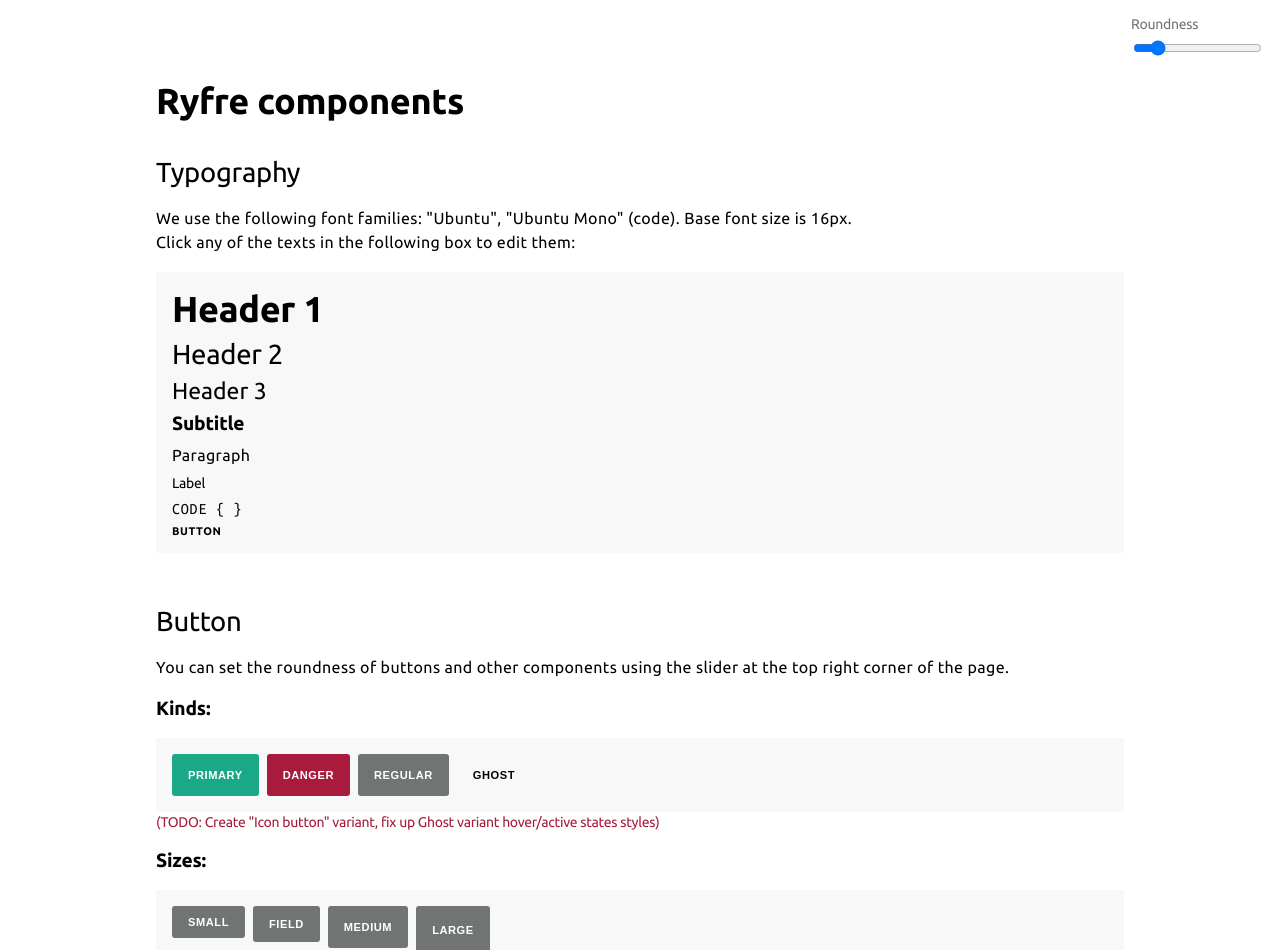
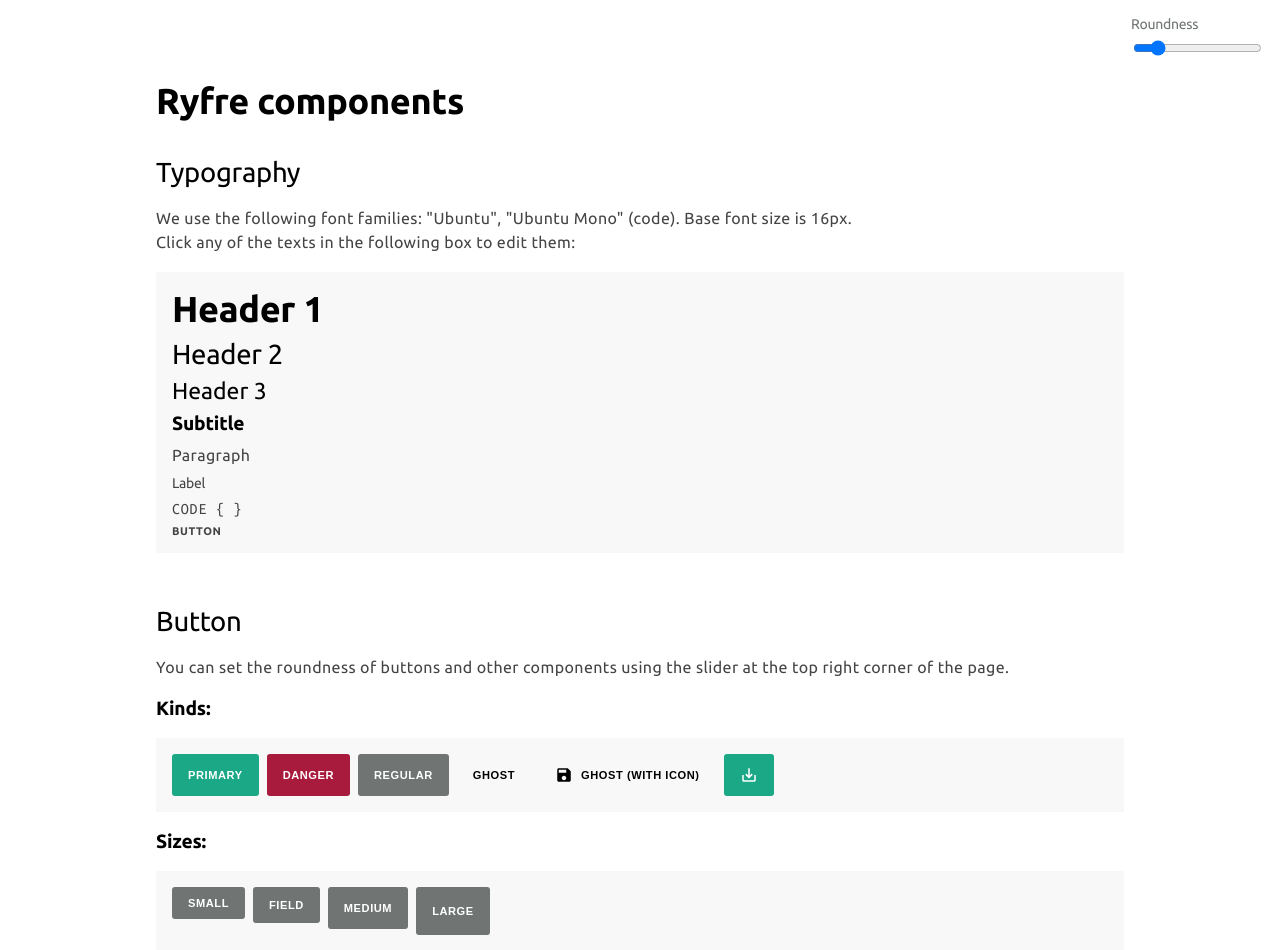
Before and after one commit to ryfylke-react-as/design, a React (Create React App) app: page / in a window 1280 px wide. Shown: the top 950 px of the page. Built offline with nearby package versions, Linux system fonts and the light colour scheme.

Commit message:
feat: Icon button

```diff
--- a/package.json
+++ b/package.json
@@ -3,6 +3,9 @@
   "version": "0.1.0",
   "private": true,
   "dependencies": {
+    "@material-ui/core": "^4.9.10",
+    "@material-ui/icons": "4.9.1",
+    "@material-ui/lab": "^4.0.0-alpha.49",
     "@testing-library/jest-dom": "^5.16.4",
     "@testing-library/react": "^13.2.0",
     "@testing-library/user-event": "^13.5.0",
--- a/public/index.html
+++ b/public/index.html
@@ -3,31 +3,26 @@
   <head>
     <meta charset="utf-8" />
     <link rel="icon" href="%PUBLIC_URL%/favicon.ico" />
-    <meta name="viewport" content="width=device-width, initial-scale=1" />
+    <meta
+      name="viewport"
+      content="width=device-width, initial-scale=1"
+    />
     <meta name="theme-color" content="#000000" />
     <meta
       name="description"
       content="Web site created using create-react-app"
     />
-    <link rel="apple-touch-icon" href="%PUBLIC_URL%/logo192.png" />
-    <!--
-      manifest.json provides metadata used when your web app is installed on a
-      user's mobile device or desktop. See https://developers.google.com/web/fundamentals/web-app-manifest/
-    -->
+    <link
+      rel="apple-touch-icon"
+      href="%PUBLIC_URL%/logo192.png"
+    />
     <link rel="manifest" href="%PUBLIC_URL%/manifest.json" />
-    <!--
-      Notice the use of %PUBLIC_URL% in the tags above.
-      It will be replaced with the URL of the `public` folder during the build.
-      Only files inside the `public` folder can be referenced from the HTML.
-
-      Unlike "/favicon.ico" or "favicon.ico", "%PUBLIC_URL%/favicon.ico" will
-      work correctly both with client-side routing and a non-root public URL.
-      Learn how to configure a non-root public URL by running `npm run build`.
-    -->
-    <title>React App</title>
+    <title>Ryfyre Components</title>
   </head>
   <body>
-    <noscript>You need to enable JavaScript to run this app.</noscript>
+    <noscript
+      >You need to enable JavaScript to run this app.</noscript
+    >
     <div id="root"></div>
     <!--
       This HTML file is a template.
--- a/src/App.tsx
+++ b/src/App.tsx
@@ -1,4 +1,10 @@
-import { CSSProperties, ElementType, useState } from "react";
+import { Save, SaveAlt } from "@material-ui/icons";
+import {
+  CSSProperties,
+  ElementType,
+  ReactNode,
+  useState,
+} from "react";
 import styled from "styled-components";
 import { Button } from "./components/Button";
 import { FormGroup } from "./components/FormGroup";
@@ -31,6 +37,7 @@ function App() {
   const buttonKinds: Array<{
     kind: ButtonKind;
     text: string;
+    icon?: ReactNode;
   }> = [
     {
       kind: "primary",
@@ -47,6 +54,16 @@ function App() {
     {
       kind: "ghost",
       text: "Ghost",
+    },
+    {
+      kind: "ghost",
+      text: "Ghost (with icon)",
+      icon: <Save />,
+    },
+    {
+      kind: "primary",
+      text: "",
+      icon: <SaveAlt />,
     },
   ];
 
@@ -151,17 +168,11 @@ function App() {
       </Typography>
       <HorizontalDivide style={{ background: "var(--c-ui-01)" }}>
         {buttonKinds.map((item) => (
-          <Button kind={item.kind}>{item.text}</Button>
+          <Button kind={item.kind} icon={item?.icon}>
+            {item.text}
+          </Button>
         ))}
       </HorizontalDivide>
-      <Typography
-        as="p"
-        kind="label"
-        props={{ style: { color: "var(--c-danger)" } }}
-      >
-        (TODO: Create "Icon button" variant, fix up Ghost variant
-        hover/active states styles)
-      </Typography>
       <Typography as="h3" kind="sub">
         Sizes:
       </Typography>
@@ -170,6 +181,11 @@ function App() {
           <Button size={item.size}>{item.text}</Button>
         ))}
       </HorizontalDivide>
+      <Typography as="p" kind="label">
+        <strong>NOTE</strong>: Padding is equal on all sizes, but
+        height is different and inner content is always
+        vertically centered.
+      </Typography>
       <hr />
       <Typography
         as="h2"
@@ -203,6 +219,7 @@ const HorizontalDivide = styled.div`
   display: flex;
   gap: var(--s-03);
   padding: var(--s-05);
+  flex-wrap: wrap;
 `;
 
 const VerticalDivide = styled(HorizontalDivide)`
@@ -232,6 +249,9 @@ const Container = styled.div`
     background: transparent;
     width: 100%;
   }
+  p {
+    color: #444;
+  }
 `;
 
 export default App;
--- a/src/components/Button.tsx
+++ b/src/components/Button.tsx
@@ -1,4 +1,4 @@
-import { ButtonHTMLAttributes } from "react";
+import { ButtonHTMLAttributes, ReactNode } from "react";
 import styled from "styled-components";
 import {
   applyFocusStyles,
@@ -10,16 +10,25 @@ interface ButtonProps
   extends ButtonHTMLAttributes<HTMLButtonElement> {
   kind?: ButtonKind;
   size?: ButtonSize;
+  /** Made for MUI-icons */
+  icon?: ReactNode;
 }
 
 export function Button({
   kind = "regular",
   size = "md",
   children,
+  icon,
   ...rest
 }: ButtonProps) {
   return (
-    <StyledButton kind={kind} size={size} {...rest}>
+    <StyledButton
+      kind={kind}
+      size={size}
+      type={rest?.type ?? "button"}
+      {...rest}
+    >
+      {icon ?? ""}
       {children}
     </StyledButton>
   );
@@ -51,6 +60,20 @@ const SIZE_TO_HEIGHT: Record<ButtonSize, string> = {
   sm: "2rem",
 };
 
+const SIZE_TO_GAP: Record<ButtonSize, string> = {
+  md: "var(--s-03)",
+  lg: "var(--s-03)",
+  field: "var(--s-03)",
+  sm: "var(--s-02)",
+};
+
+const SIZE_TO_ICON_SIZE: Record<ButtonSize, string> = {
+  md: "0.75em",
+  lg: "0.75em",
+  field: "0.75em",
+  sm: "0.55em",
+};
+
 const StyledButton = styled.button<StyledProps>`
   border: none;
   margin: 0;
@@ -61,6 +84,7 @@ const StyledButton = styled.button<StyledProps>`
   display: flex;
   align-items: center;
   height: ${(props) => SIZE_TO_HEIGHT[props.size]};
+  gap: ${(props) => SIZE_TO_GAP[props.size]};
   &:hover {
     transition: background 0.1s ease-in-out;
     background: var(--c-ui-04);
@@ -68,6 +92,12 @@ const StyledButton = styled.button<StyledProps>`
   }
   &:active {
     background: #000;
+    color: var(--c-ui-01);
+  }
+  > svg {
+    --size: ${(props) => SIZE_TO_ICON_SIZE[props.size]};
+    width: var(--size);
+    height: var(--size);
   }
   cursor: pointer;
   ${applyFocusStyles}
```
Also changed, not shown: 1 other file (tests, documents, lock files or other folders).
